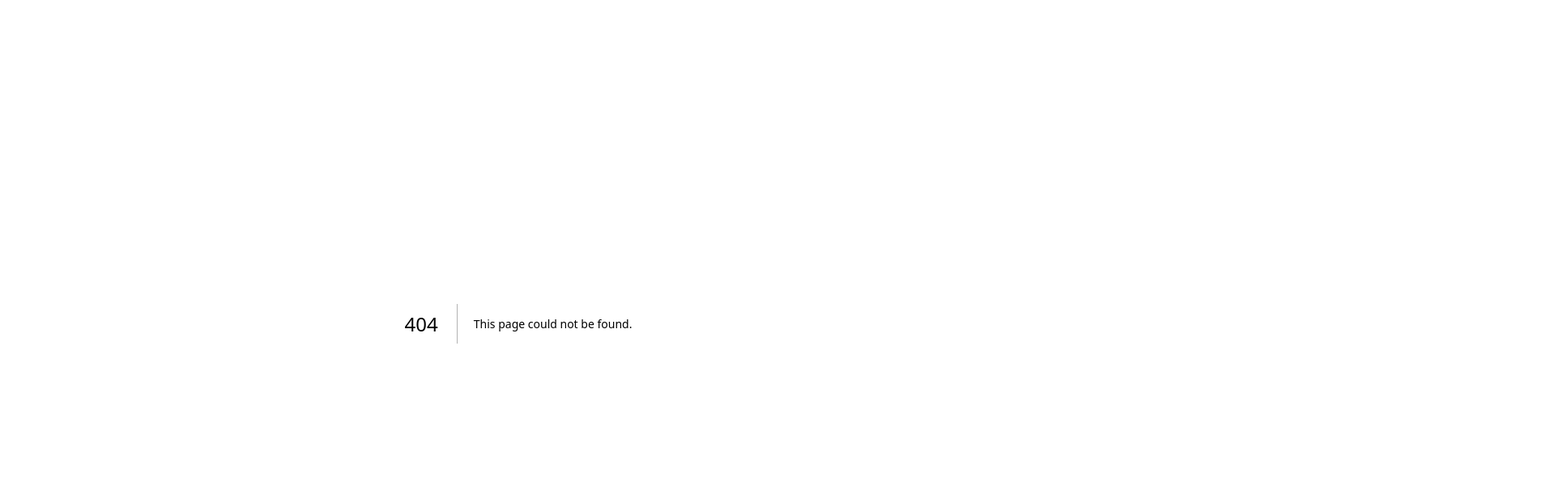
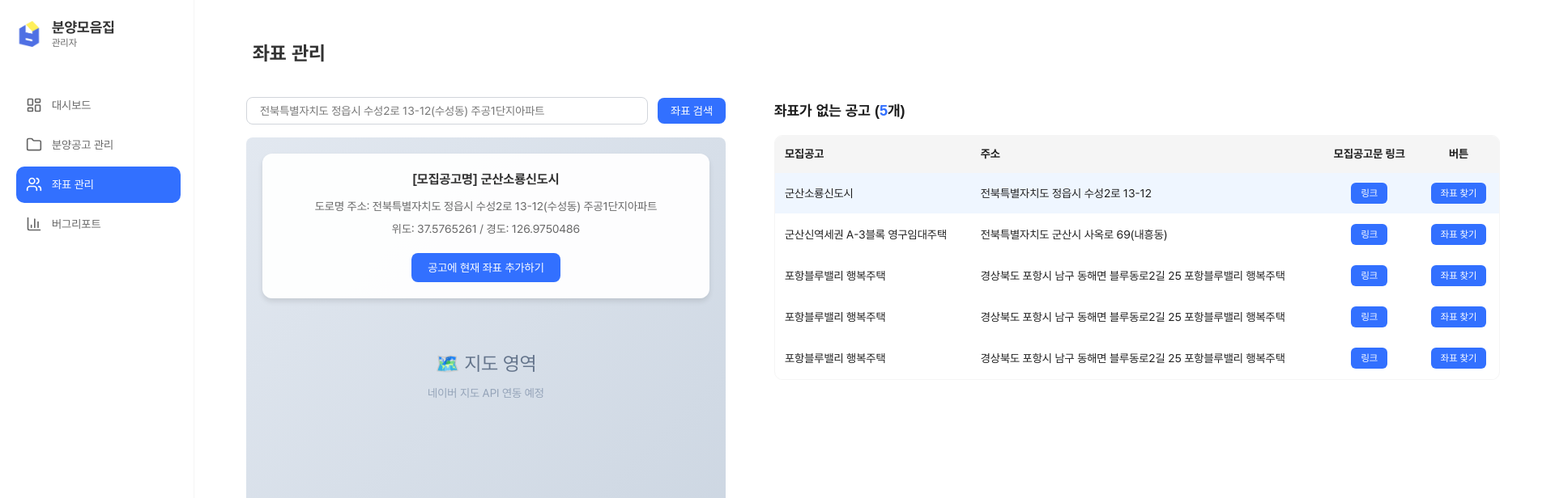
Before and after one commit to byzip-v2/byzip-frontend-v2, a Next.js app: page /admin/geo in a window 1280 px wide. Before the commit this address had no page. Shown: the top 616 px of the page at 81% size, 1920 px wide, since content can reach past the window. Built offline with nearby package versions, Linux system fonts and the light colour scheme; a web font is replaced by a local one.

Commit message:
feat: 관리자 페이지 nav bar  동적으로 구현

```diff
--- /dev/null
+++ b/src/app/(pages)/admin/geo/page.tsx
@@ -0,0 +1,163 @@
+'use client';
+
+import Toast from '@/app/components/common/Toast/Toast';
+import styles from '@/styles/pages/admin/geo/geo.module.scss';
+import { useState } from 'react';
+
+export default function GeoPage() {
+  const [toast, setToast] = useState<{
+    msg: string;
+    type: 'success' | 'error';
+  } | null>(null);
+
+  const showToast = (msg: string, type: 'success' | 'error') => {
+    setToast({ msg, type });
+  };
+
+  // 좌표 등록 버튼
+  const handleAddCoordinate = async () => {
+    try {
+      // api 로직
+
+      // 성공 시
+      showToast('좌표가 성공적으로 추가되었습니다.', 'success');
+    } catch (error) {
+      console.error(error);
+      // 실패 시
+      showToast('좌표 추가에 실패했습니다. 다시 시도해주세요.', 'error');
+    }
+  };
+
+  return (
+    <div className={styles.geoPage}>
+      <div className={styles.pageHeader}>
+        <h1 className={styles.pageTitle}>좌표 관리</h1>
+      </div>
+      <div className={styles.pageContent}>
+        {/* 지도 영역 */}
+        <div className={styles.mapSection}>
+          <div className={styles.mapHeader}>
+            <div className={styles.searchSection}>
+              <input
+                type="text"
+                placeholder="전북특별자치도 정읍시 수성2로 13-12(수성동) 주공1단지아파트"
+                className={styles.searchInput}
+              />
+              <button className={styles.searchBtn}>좌표 검색</button>
+            </div>
+          </div>
+          <div className={styles.mapContainer}>
+            <div className={styles.mapPlaceholder}>
+              🗺️ 지도 영역
+              <div className={styles.mapNote}>네이버 지도 API 연동 예정</div>
+            </div>
+            <div className={styles.mapOverlay}>
+              <div className={styles.overlayContent}>
+                <h3 className={styles.overlayTitle}>
+                  [모집공고명] 군산소룡신도시
+                </h3>
+                <p className={styles.overlayAddress}>
+                  도로명 주소: 전북특별자치도 정읍시 수성2로 13-12(수성동)
+                  주공1단지아파트
+                </p>
+                <p className={styles.overlayCoordinates}>
+                  위도: 37.5765261 / 경도: 126.9750486
+                </p>
+                <button
+                  className={styles.addCoordinateBtn}
+                  onClick={handleAddCoordinate}
+                >
+                  공고에 현재 좌표 추가하기
+                </button>
+              </div>
+            </div>
+          </div>
+        </div>
+
+        {/* 데이터 테이블 영역 */}
+        <div className={styles.tableSection}>
+          <h2 className={styles.tableTitle}>
+            좌표가 없는 공고 (<span>5</span>개)
+          </h2>
+          <div className={styles.tableContainer}>
+            <table className={styles.dataTable}>
+              <thead>
+                <tr>
+                  <th>모집공고</th>
+                  <th>주소</th>
+                  <th>모집공고문 링크</th>
+                  <th>버튼</th>
+                </tr>
+              </thead>
+              <tbody>
+                <tr className={styles.highlightedRow}>
+                  <td>군산소룡신도시</td>
+                  <td>전북특별자치도 정읍시 수성2로 13-12</td>
+                  <td>
+                    <button className={styles.linkBtn}>링크</button>
+                  </td>
+                  <td>
+                    <button className={styles.coordinateBtn}>좌표 찾기</button>
+                  </td>
+                </tr>
+                <tr>
+                  <td>군산신역세권 A-3블록 영구임대주택</td>
+                  <td>전북특별자치도 군산시 사옥로 69(내흥동)</td>
+                  <td>
+                    <button className={styles.linkBtn}>링크</button>
+                  </td>
+                  <td>
+                    <button className={styles.coordinateBtn}>좌표 찾기</button>
+                  </td>
+                </tr>
+                <tr>
+                  <td>포항블루밸리 행복주택</td>
+                  <td>
+                    경상북도 포항시 남구 동해면 블루동로2길 25 포항블루밸리
+                    행복주택
+                  </td>
+                  <td>
+                    <button className={styles.linkBtn}>링크</button>
+                  </td>
+                  <td>
+                    <button className={styles.coordinateBtn}>좌표 찾기</button>
+                  </td>
+                </tr>
+                <tr>
+                  <td>포항블루밸리 행복주택</td>
+                  <td>
+                    경상북도 포항시 남구 동해면 블루동로2길 25 포항블루밸리
+                    행복주택
+                  </td>
+                  <td>
+                    <button className={styles.linkBtn}>링크</button>
+                  </td>
+                  <td>
+                    <button className={styles.coordinateBtn}>좌표 찾기</button>
+                  </td>
+                </tr>
+                <tr>
+                  <td>포항블루밸리 행복주택</td>
+                  <td>
+                    경상북도 포항시 남구 동해면 블루동로2길 25 포항블루밸리
+                    행복주택
+                  </td>
+                  <td>
+                    <button className={styles.linkBtn}>링크</button>
+                  </td>
+                  <td>
+                    <button className={styles.coordinateBtn}>좌표 찾기</button>
+                  </td>
+                </tr>
+              </tbody>
+            </table>
+          </div>
+        </div>
+      </div>
+      {/* 토스트 알림 */}
+      {toast && (
+        <Toast key={Date.now()} message={toast.msg} type={toast.type} />
+      )}
+    </div>
+  );
+}
--- /dev/null
+++ b/src/app/(pages)/admin/layout.tsx
@@ -0,0 +1,125 @@
+'use client';
+
+import styles from '@/styles/pages/admin/admin-layout.module.scss';
+import { BarChart3, Folder, LayoutDashboard, Users } from 'lucide-react';
+import Link from 'next/link';
+import Image from 'next/image';
+import { usePathname } from 'next/navigation';
+
+// 네비게이션 메뉴
+const navigationItems = [
+  {
+    label: '대시보드',
+    href: '/admin',
+    icon: LayoutDashboard,
+  },
+  {
+    label: '분양공고 관리',
+    href: '/admin/properties',
+    icon: Folder,
+  },
+  {
+    label: '좌표 관리',
+    href: '/admin/geo',
+    icon: Users,
+  },
+  {
+    label: '버그리포트',
+    href: '/admin/bugs',
+    icon: BarChart3,
+  },
+];
+
+export default function AdminLayout({
+  children,
+}: {
+  children: React.ReactNode;
+}) {
+  const pathname = usePathname();
+
+  return (
+    <div className={styles.adminLayout}>
+      {/* 헤더 */}
+      <header className={styles.header}>
+        <div className={styles.headerLeft}>
+          <div className={styles.logo}>
+            <Image
+              src="/images/admin/logo.png"
+              alt="분양모음집 로고"
+              className={styles.logoIcon}
+              width={100}
+              height={100}
+            />
+            <div className={styles.logoText}>
+              <div className={styles.serviceName}>분양모음집</div>
+              <div className={styles.adminLabel}>관리자</div>
+            </div>
+          </div>
+        </div>
+        <div className={styles.headerRight}>
+          <h1 className={styles.pageTitle}>
+            {navigationItems.find((item) => item.href === pathname)?.label ||
+              '관리자'}
+          </h1>
+        </div>
+      </header>
+
+      <div className={styles.adminBody}>
+        {/* 사이드바 */}
+        <aside className={styles.sidebar}>
+          <div className={styles.sidebarHeader}>
+            <div className={styles.sidebarLogo}>
+              <Image
+                src="/images/byzip_logo.png"
+                alt="분양모음집 로고"
+                className={styles.sidebarLogoIcon}
+                width={100}
+                height={100}
+              />
+              <div className={styles.sidebarLogoText}>
+                <div className={styles.sidebarServiceName}>분양모음집</div>
+                <div className={styles.sidebarAdminLabel}>관리자</div>
+              </div>
+            </div>
+          </div>
+
+          {/* 네비게이션 메뉴 */}
+          <nav className={styles.sidebarNav}>
+            <ul className={styles.navList}>
+              {navigationItems.map((item) => {
+                const IconComponent = item.icon;
+                const isActive = pathname === item.href;
+
+                return (
+                  <li
+                    key={item.label}
+                    className={`${styles.navItem} ${isActive ? styles.active : ''}`}
+                  >
+                    <Link href={item.href} className={styles.navLink}>
+                      <IconComponent className={styles.navIcon} size={20} />
+                      <span className={styles.navText}>{item.label}</span>
+                    </Link>
+                  </li>
+                );
+              })}
+            </ul>
+          </nav>
+
+          {/* 사용자 정보 */}
+          <div className={styles.userInfo}>
+            <div className={styles.userDetails}>
+              <div className={styles.userName}>박성환</div>
+              <div className={styles.userEmail}>psh@by-zip.com</div>
+            </div>
+            <button className={styles.logoutBtn}>로그아웃</button>
+          </div>
+        </aside>
+
+        {/* 메인 콘텐츠 */}
+        <main className={styles.main}>
+          <div className={styles.mainContent}>{children}</div>
+        </main>
+      </div>
+    </div>
+  );
+}
```
